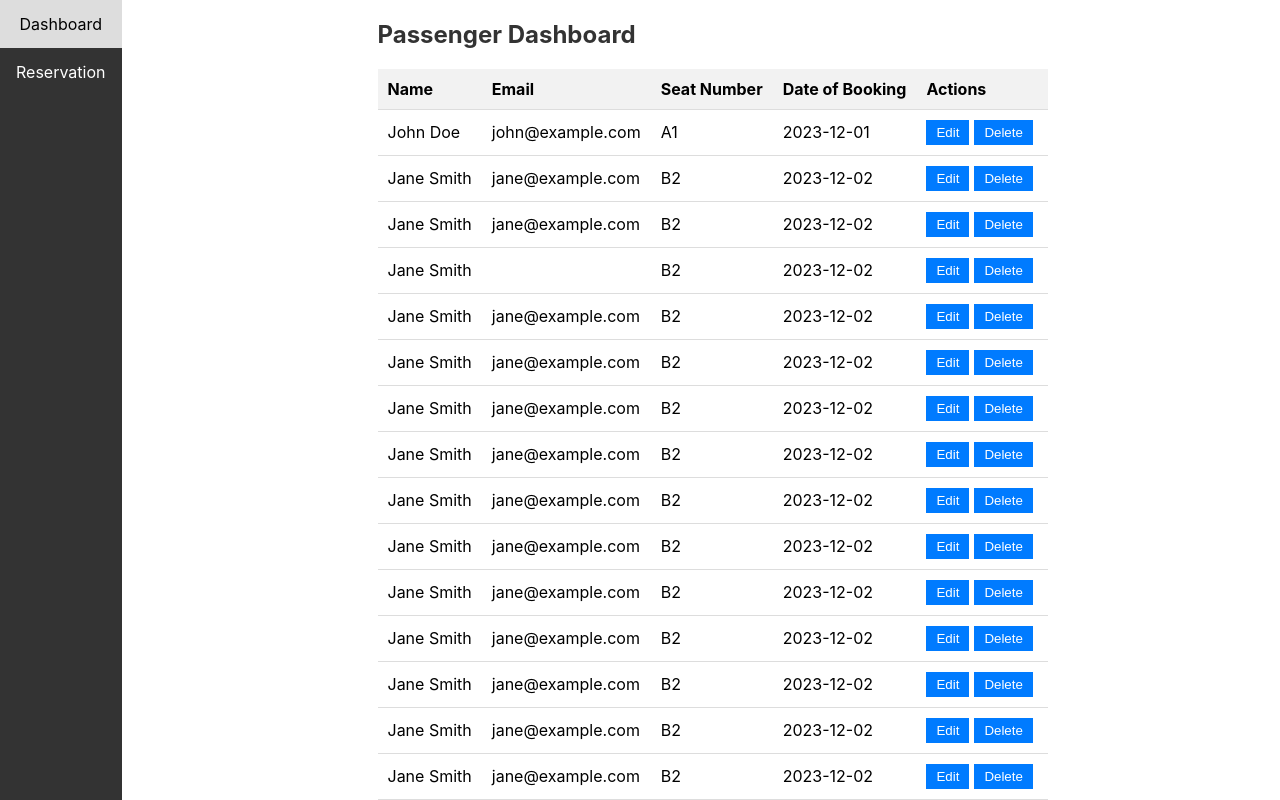
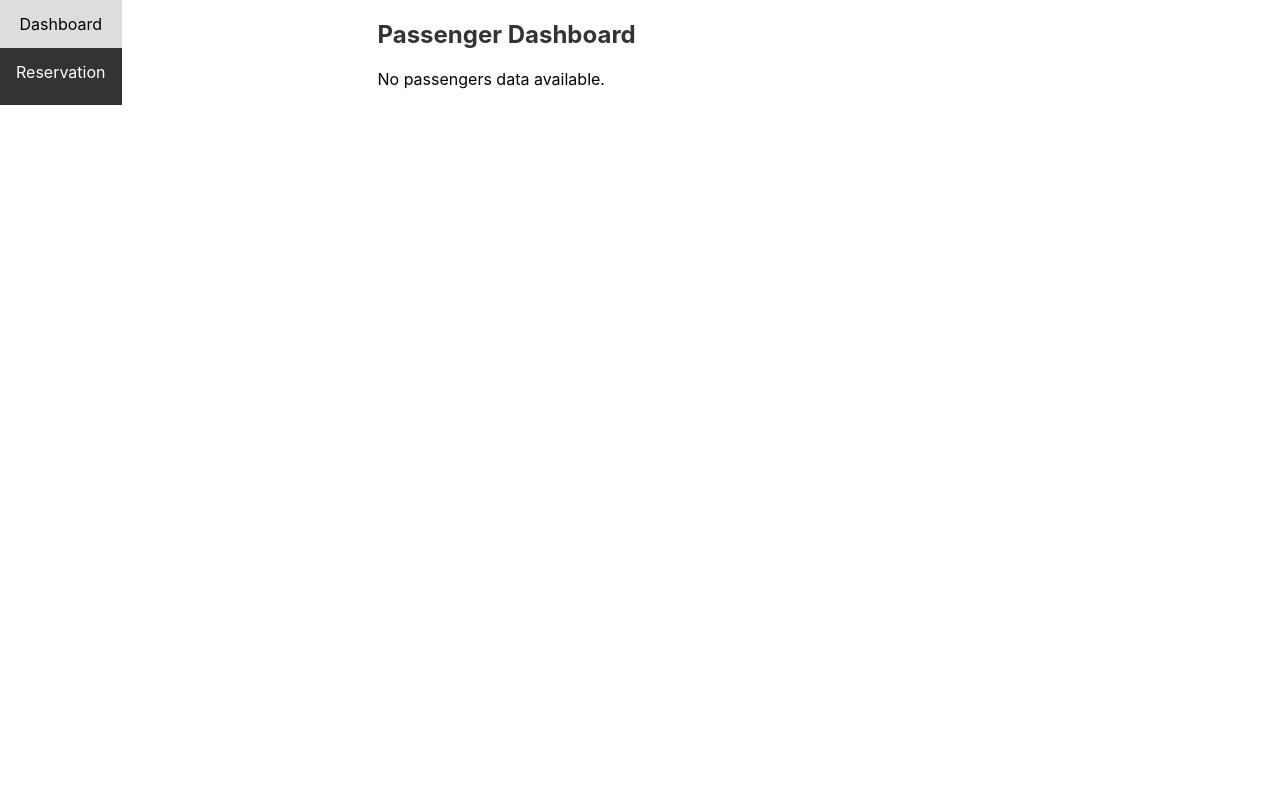
Before and after one commit to 17BIT0216/my-app, a React (Create React App) app: page / in a window 1280 px wide. Built offline with nearby package versions, Linux system fonts and the light colour scheme.

Commit message:
updating page functionality

```diff
--- a/src/DashBoard.js
+++ b/src/DashBoard.js
@@ -1,26 +1,21 @@
-import React, { useState } from 'react';
+import React, { useState, useEffect } from 'react';
 import Modal from './Modal';
 import './dashBoard.css'; // Import Dashboard CSS styles
 
 const Dashboard = () => {
-    const [passengers, setPassengers] = useState([
-        { id: 1, firstName: 'John', lastName: 'Doe', email: 'john@example.com', seatNumber: 'A1', bookingDate: '2023-12-01' },
-        { id: 2, firstName: 'Jane', lastName: 'Smith', email: 'jane@example.com', seatNumber: 'B2', bookingDate: '2023-12-02' },
-        { id: 3, firstName: 'Jane', lastName: 'Smith', email: 'jane@example.com', seatNumber: 'B2', bookingDate: '2023-12-02' },
-        { id: 4, firstName: 'Jane', lastName: 'Smith', emaixl: 'jane@example.com', seatNumber: 'B2', bookingDate: '2023-12-02' },
-        { id: 5, firstName: 'Jane', lastName: 'Smith', email: 'jane@example.com', seatNumber: 'B2', bookingDate: '2023-12-02' },
-        { id: 6, firstName: 'Jane', lastName: 'Smith', email: 'jane@example.com', seatNumber: 'B2', bookingDate: '2023-12-02' },
-        { id: 7, firstName: 'Jane', lastName: 'Smith', email: 'jane@example.com', seatNumber: 'B2', bookingDate: '2023-12-02' },
-        { id: 8, firstName: 'Jane', lastName: 'Smith', email: 'jane@example.com', seatNumber: 'B2', bookingDate: '2023-12-02' },
-        { id: 9, firstName: 'Jane', lastName: 'Smith', email: 'jane@example.com', seatNumber: 'B2', bookingDate: '2023-12-02' },
-        { id: 10, firstName: 'Jane', lastName: 'Smith', email: 'jane@example.com', seatNumber: 'B2', bookingDate: '2023-12-02' },
-        { id: 11, firstName: 'Jane', lastName: 'Smith', email: 'jane@example.com', seatNumber: 'B2', bookingDate: '2023-12-02' },
-        { id: 12, firstName: 'Jane', lastName: 'Smith', email: 'jane@example.com', seatNumber: 'B2', bookingDate: '2023-12-02' },
-        { id: 13, firstName: 'Jane', lastName: 'Smith', email: 'jane@example.com', seatNumber: 'B2', bookingDate: '2023-12-02' },
-        { id: 14, firstName: 'Jane', lastName: 'Smith', email: 'jane@example.com', seatNumber: 'B2', bookingDate: '2023-12-02' },
-        { id: 15, firstName: 'Jane', lastName: 'Smith', email: 'jane@example.com', seatNumber: 'B2', bookingDate: '2023-12-02' }
-    ]);
+    const [passengers, setPassengers] = useState([]);
     const [selectedPassenger, setSelectedPassenger] = useState(null);
+
+    useEffect(() => {
+        // Retrieve user information from local storage
+        const userData = localStorage.getItem('userInfo');
+
+        // Parse user information if available
+        if (userData) {
+            const parsedData = JSON.parse(userData);
+            setPassengers(parsedData); // Update passengers state with the array of objects
+        }
+    }, []);
 
     const openModal = (passenger) => {
         setSelectedPassenger(passenger);
@@ -31,20 +26,35 @@ const Dashboard = () => {
     };
 
     const handleSave = (editedPassenger) => {
-        const updatedPassengers = passengers.map(p => (p.id === editedPassenger.id ? editedPassenger : p));
-        setPassengers(updatedPassengers);
+        // No need to save changes in local storage for now
         setSelectedPassenger(null); // Close modal after saving
     };
 
-    const handleDelete = (passengerId) => {
-        const updatedPassengers = passengers.filter(p => p.id !== passengerId);
+    const handleDelete = (delPassenger) => {
+        const bookedSeats = JSON.parse(localStorage.getItem('bookedSeat')) || {};
+        const deletedSeats = delPassenger.seatNumber;
+        deletedSeats.forEach(seat => {
+            if (bookedSeats.hasOwnProperty(seat)) {
+                delete bookedSeats[seat];
+            }
+        });
+        localStorage.setItem('bookedSeat', JSON.stringify(bookedSeats));
+        const updatedPassengers = passengers.filter(passenger => passenger.id !== delPassenger.id);
         setPassengers(updatedPassengers);
-        setSelectedPassenger(null); // Close modal after deleting
+        localStorage.setItem('userInfo', JSON.stringify(updatedPassengers));
+
+        setSelectedPassenger(null);
     };
+
 
     return (
         <div className="dashboard-container">
             <h2>Passenger Dashboard</h2>
+            {passengers.length === 0 ? ( // Conditionally render message if passengers array is empty
+                <div className="no-passengers-message">
+                    <p>No passengers data available.</p>
+                </div>
+            ) : (
                 <table className="passenger-table">
                     <thead>
                         <tr>
@@ -56,20 +66,21 @@ const Dashboard = () => {
                         </tr>
                     </thead>
                     <tbody>
-                    {passengers.map(passenger => (
-                        <tr key={passenger.id}>
+                        {passengers.map((passenger, index) => (
+                            <tr key={index}>
                                 <td>{passenger.firstName} {passenger.lastName}</td>
                                 <td>{passenger.email}</td>
                                 <td>{passenger.seatNumber}</td>
-                            <td>{passenger.bookingDate}</td>
+                                <td>{passenger.dateOfBooking}</td>
                                 <td>
                                     <button onClick={() => openModal(passenger)}>Edit</button>
-                                <button onClick={() => handleDelete(passenger.id)}>Delete</button>
+                                    <button onClick={()=>{handleDelete(passenger)}}>Delete</button>
                                 </td>
                             </tr>
                         ))}
                     </tbody>
                 </table>
+            )}
             {selectedPassenger && (
                 <Modal isOpen={true} closeModal={closeModal} passenger={selectedPassenger} onSave={handleSave} />
             )}
--- a/src/PersonalModal.js
+++ b/src/PersonalModal.js
@@ -1,12 +1,21 @@
 import React from 'react';
 
-const PersonalInfoModal = ({ onClose, onSubmit }) => {
+const PersonalInfoModal = ({ onClose, onSubmit, selectedSeats }) => {
     // State for personal information
     const [formData, setFormData] = React.useState({
-        name: '',
+        id: generateId(), // Generate ID for the passenger
+        firstName: '',
+        lastName: '',
         email: '',
-        // Add more fields as needed
+        seatNumber: selectedSeats,
+        dateOfBooking: '',
     });
+
+    // Function to generate a unique ID
+    function generateId() {
+        // Generate a random ID using current timestamp
+        return Date.now().toString(36) + Math.random().toString(36).substr(2, 5);
+    }
 
     // Handle form submission
     const handleSubmit = (e) => {
@@ -21,9 +30,11 @@ const PersonalInfoModal = ({ onClose, onSubmit }) => {
                 <span className="close" onClick={onClose}>&times;</span>
                 <form onSubmit={handleSubmit}>
                     {/* Input fields for personal information */}
-                    <input type="text" placeholder="Name" value={formData.name} onChange={(e) => setFormData({ ...formData, name: e.target.value })} required />
+                    <input type="text" placeholder="First Name" value={formData.firstName} onChange={(e) => setFormData({ ...formData, firstName: e.target.value })} required />
+                    <input type="text" placeholder="Last Name" value={formData.lastName} onChange={(e) => setFormData({ ...formData, lastName: e.target.value })} required />
                     <input type="email" placeholder="Email" value={formData.email} onChange={(e) => setFormData({ ...formData, email: e.target.value })} required />
-                    {/* Add more fields as needed */}
+                    <input type="text" placeholder="Seat Number" value={selectedSeats} required />
+                    <input type="date" placeholder="Date of Booking" value={formData.dateOfBooking} onChange={(e) => setFormData({ ...formData, dateOfBooking: e.target.value })} required />
                     <button type="submit">Submit</button>
                 </form>
             </div>
--- a/src/dashBoard.css
+++ b/src/dashBoard.css
@@ -39,7 +39,26 @@ button:hover {
     background-color: #0056b3;
 }
 
-.dashboard-container
-{
+.dashboard-container {
     margin-left: 20%;
 }
+
+/* Responsive Styles */
+@media screen and (max-width: 768px) {
+    .dashboard-container {
+        margin-left: 0; /* Adjust margin for mobile devices */
+        padding: 10px; /* Add padding for better spacing */
+    }
+
+    h2 {
+        font-size: 20px; /* Decrease font size for smaller screens */
+    }
+
+    button {
+        font-size: 14px; /* Decrease button font size for smaller screens */
+    }
+
+    table {
+        font-size: 14px; /* Decrease table font size for smaller screens */
+    }
+}
```
Also changed, not shown: src/BusLayout.js (+55 -19 lines). Lines whose indentation alone changed are shown as unchanged.
